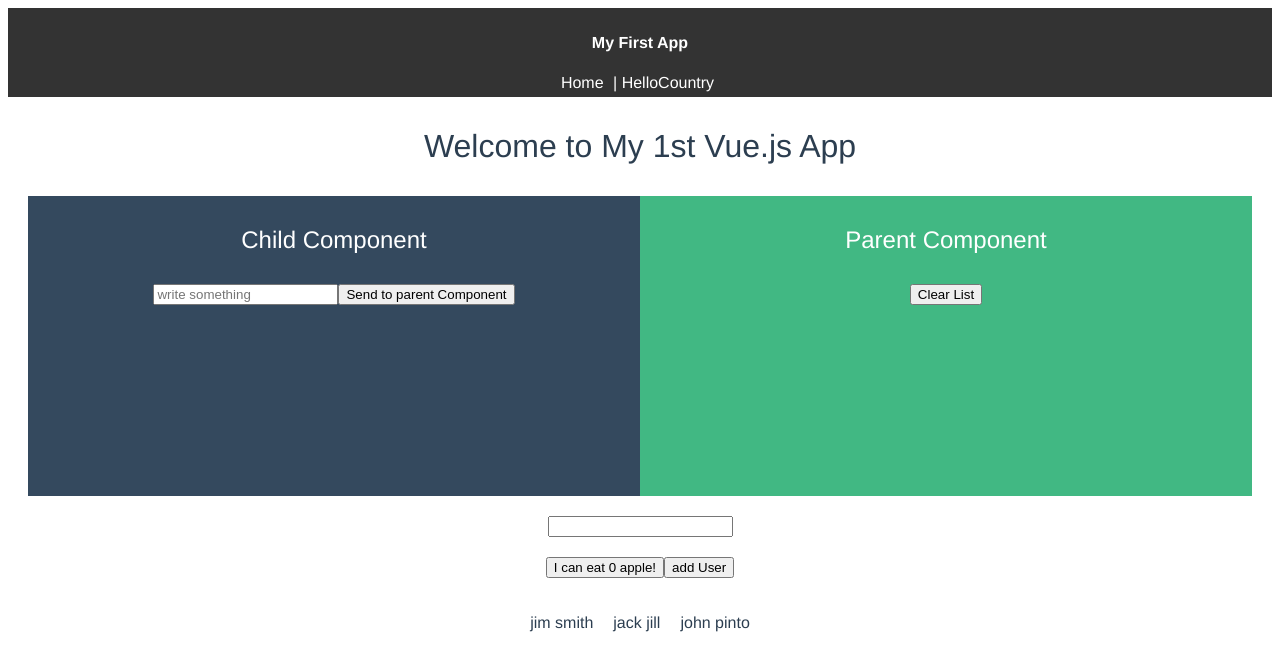
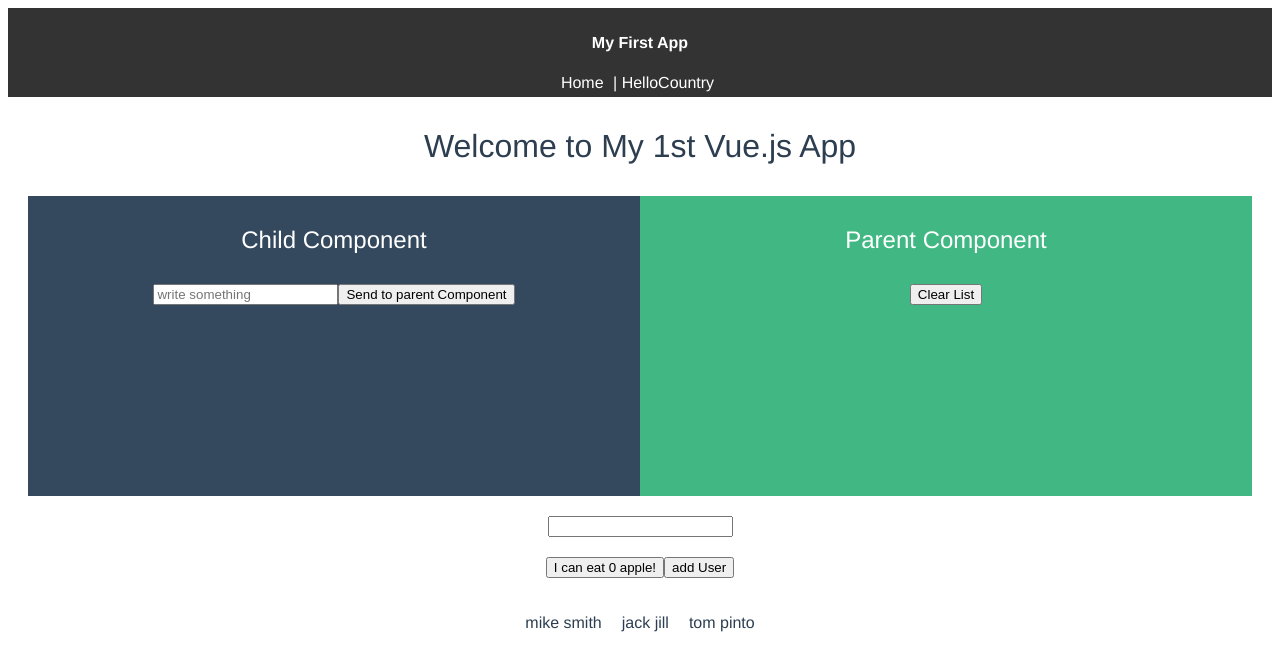
Before and after one commit to shubhamkucheria/vue, a Vue app: page /#/ in a window 1280 px wide. Shown: the top 670 px of the page. Built offline with nearby package versions, Linux system fonts and the light colour scheme.

Commit message:
test git webhook for deployment

```diff
--- a/src/components/HelloWorld.vue
+++ b/src/components/HelloWorld.vue
@@ -55,9 +55,9 @@ export default {
       userCount: 0,
       childData: "",
       users: [
-        {firstname: 'jim', lastname: 'smith'},
+        {firstname: 'mike', lastname: 'smith'},
         {firstname: 'jack', lastname: 'jill'},
-        {firstname: 'john', lastname: 'pinto'}
+        {firstname: 'tom', lastname: 'pinto'}
       ]
     }
   },
```
